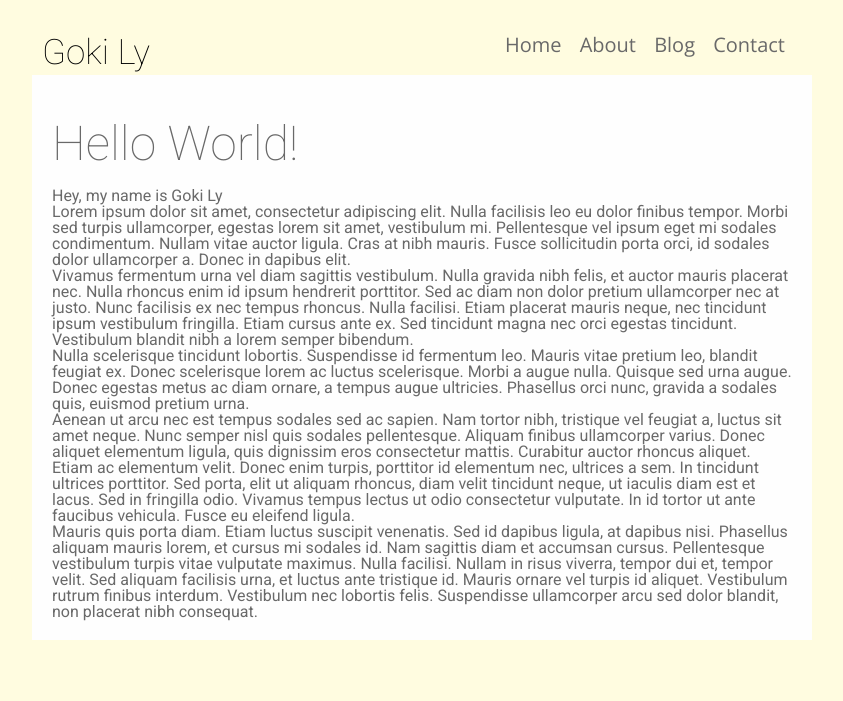
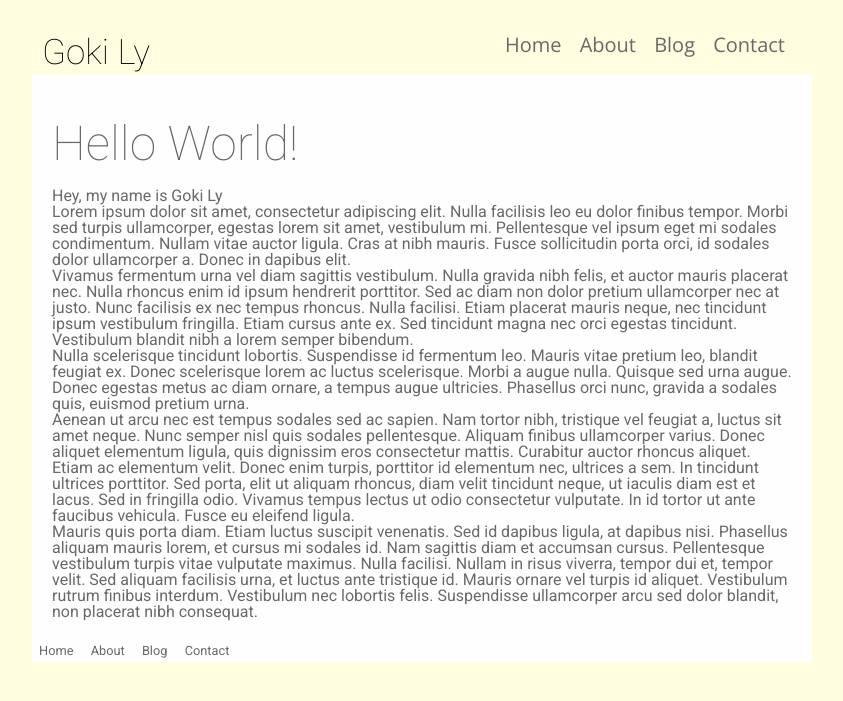
Before and after one commit to gokily/mysite, a Jekyll site: the page built from index.html, in a window 1280 px wide. Shown: the top 701 px of the page, without its empty margins (218-1061 px from the left). Built offline with Jekyll 4.4.1, drawn with Linux system fonts in a browser that asks for light colours.

Commit message:
Add a site footer with link to the pages.

```diff
--- /dev/null
+++ b/_includes/footer.html
@@ -0,0 +1,5 @@
+<footer id="site-footer">
+	<nav id="footer-nav">
+		{% include nav-elements.html %}
+	</nav>
+</footer>
--- a/_includes/header.html
+++ b/_includes/header.html
@@ -3,8 +3,6 @@
 		<span id="myname">{{ site.myname | Capitalize }}</span>
 	</div>
 	<nav id="header-nav">
-		<ul>{% for item in site.data.navigation %}
-		<li><a href="{{ site.baseurl }}{{ item.link }}">{{ item.name }}</a></li>
-		{% endfor %}</ul>
+		{% include nav-elements.html %}
 	</nav>
 </header>
--- /dev/null
+++ b/_includes/nav-elements.html
@@ -0,0 +1,5 @@
+<ul>
+	{% for item in site.data.navigation %}
+	<li><a href="{{ site.baseurl }}{{ item.link }}">{{ item.name }}</a></li>
+	{% endfor %}
+</ul>
--- a/_layouts/default.html
+++ b/_layouts/default.html
@@ -15,6 +15,7 @@
 		<div class="content-wrapper">
 			{{ content }}
 		</div>
+		{% include footer.html %}
 	</div>
 </body>
 
--- a/_sass/main.scss
+++ b/_sass/main.scss
@@ -149,7 +149,6 @@ html {
 body {
   @include box_sizing;
   font-family: $roboto-font;
-  height: 100%;
   padding: 30px;
 }
 h1, h2, h3, h4, h5, h6 {
@@ -165,27 +164,46 @@ h1 {
 
 #whole-wrapper {
   max-width: 780px;
-  display: flex;
-  flex-direction: column;
   box-sizing: inherit;
   margin: auto;
-  //width: 100%;
-  height: 100%;
   background-color: $mywhite;
 }
 .content-wrapper {
-  display: inherit;
-  flex-direction: inherit;
-  flex: 1 1 auto;
   box-sizing: inherit;
   color: $mygrey;
 }
+
+#header-nav, #footer-nav {
+  li {
+    display: inline-block;
+    list-style-type: none;
+    padding: 5px 7px;
+  }
+  a {
+    text-align: center;
+    margin: auto;
+    color: $mygrey;
+    text-decoration: none;
+  }
+  a:hover {
+    color: $myblack;
+  }
+}
+
 /* HEADER CSS */
 $header-size: 50px;
+#header-nav {
+  float: right;
+}
+#header-nav a {
+  font-size: $header-size * 0.4;
+}
+#header-nav a:last-of-type {
+  padding-right: 0px;
+}
 
-header {
+#site-header {
   overflow: hidden;
-  flex: 0 0 auto;
   font-family: $open-font;
   width: 100%px;
   background-color: $mytest;
@@ -204,27 +222,19 @@ header {
   font-weight: 100;
   font-size: $header-size * 0.7;
 }
-#header-nav {
-  float: right;
-  li {
-    display: inline-block;
-    list-style-type: none;
-    padding: 5px 7px;
-  }
-  a {
-    text-align: center;
-    margin: auto;
-    font-size: $header-size * 0.4;
-    color: $mygrey;
-    text-decoration: none;
-  }
-  a:hover {
-    color: $myblack;
-  }
-  a:last-of-type {
-    padding-right: 0px;
-  }
+
+
+/* FOOTER CSS */
+#site-footer {
+  width: 100%;
+  font-size: 0.8em;
 }
+
+#footer-nav {
+  display: inline-block;
+  margin: 0px auto;
+}
+
 /* HOME PAGE */
 #home-page {
   padding: 20px;
```
